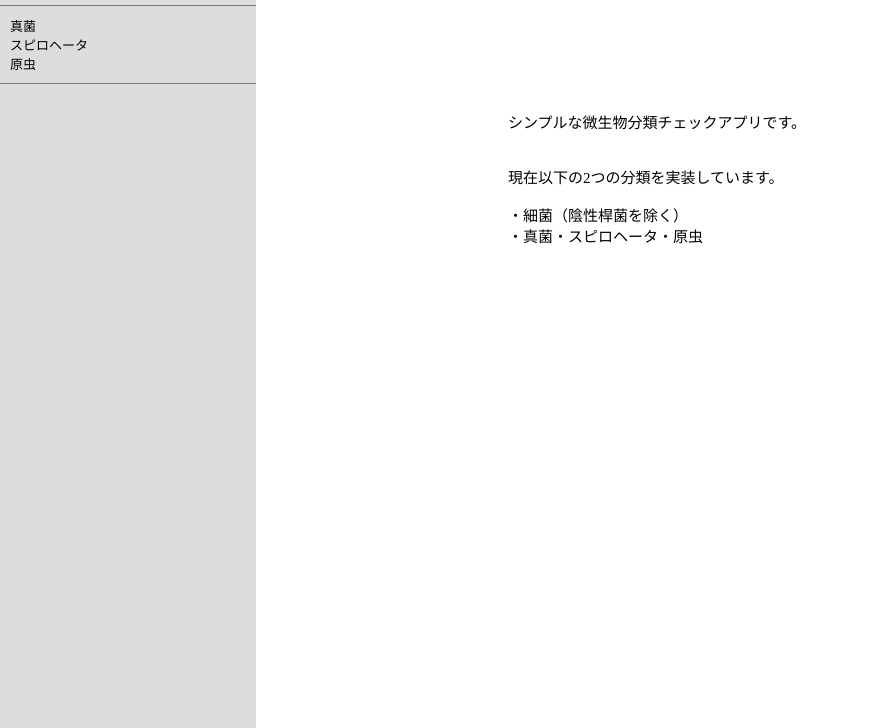
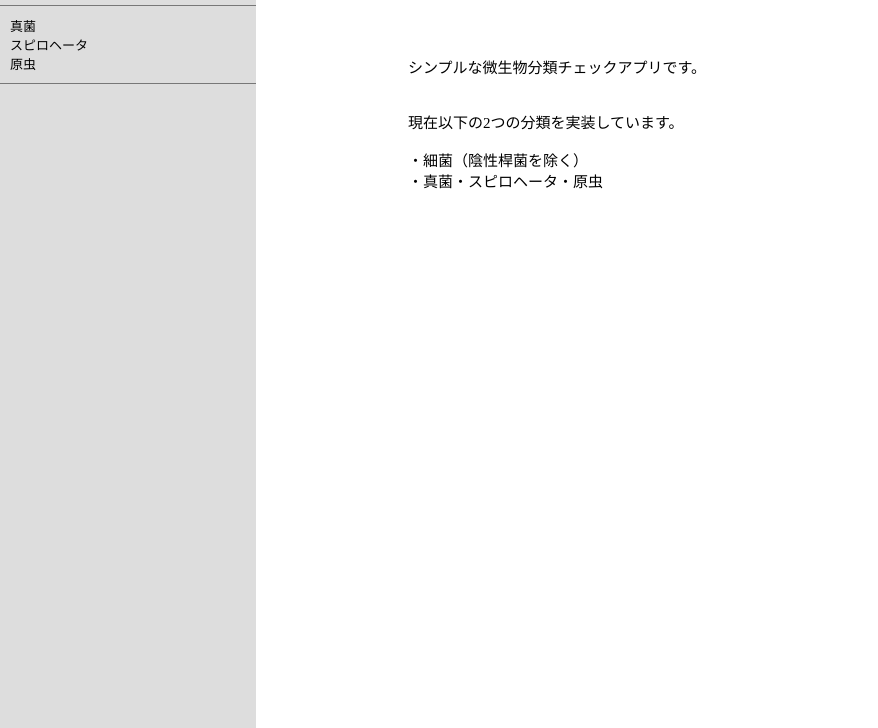
Before and after one commit to kaineko/grouping, a website: page grouping.html in a window 1280 px wide. Shown: the part 72-800 px from the top of the page, without its empty margins (0-878 px from the left). Drawn offline with Linux system fonts and the light colour scheme.

Commit message:
Update grouping.css

```diff
--- a/grouping.css
+++ b/grouping.css
@@ -53,5 +53,5 @@ h2{
 }
 #explain{
     font-size:15px;
-    margin:80px 0 0 500px ;
+    margin:0 0 0 400px ;
 }
```
